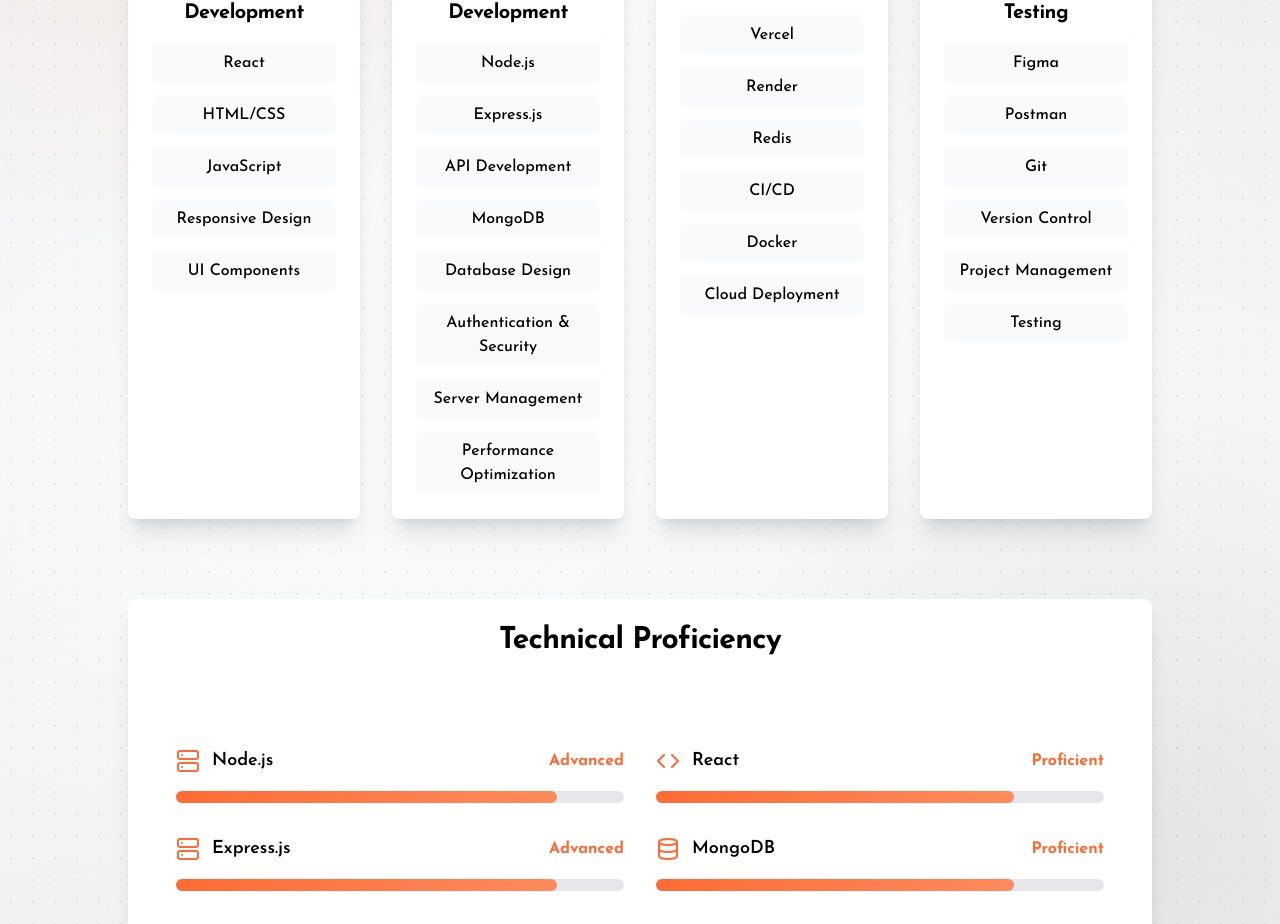
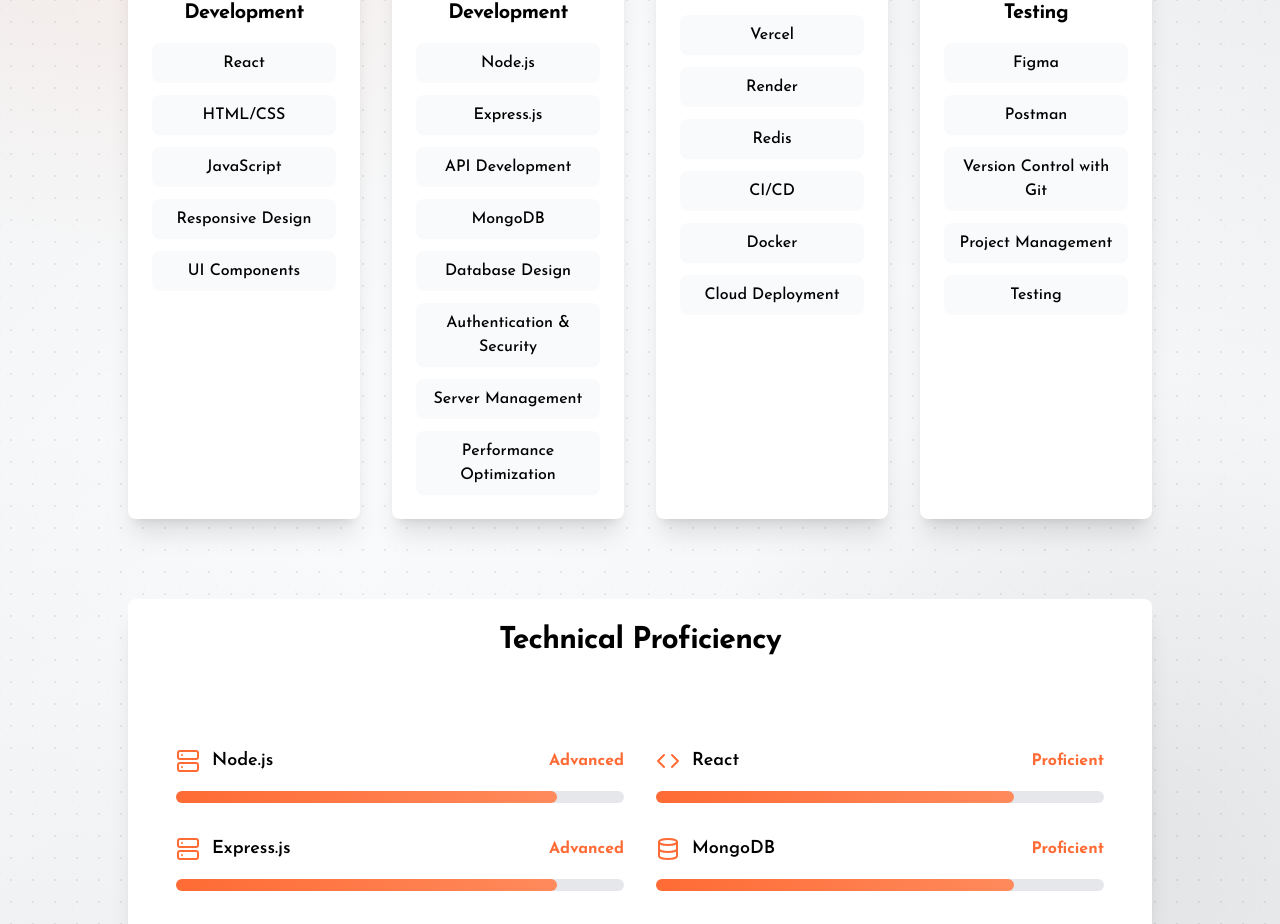
Before and after one commit to Adejareisrael/meet-israel, a React (Vite) app: page / in a window 1280 px wide. Shown: the part 3623-4547 px from the top of the page. Built offline with nearby package versions, Linux system fonts and the light colour scheme.

Commit message:
feat: changed skills

```diff
--- a/src/components/portfolio/Skills.tsx
+++ b/src/components/portfolio/Skills.tsx
@@ -22,7 +22,7 @@
     {
       title: "Design Tools & Testing",
       icon: Globe,
-      skills: ["Figma", "Postman", "Git", "Version Control", "Project Management", "Testing"]
+      skills: ["Figma", "Postman", "Version Control with Git", "Project Management", "Testing"]
     }
   ];
 
```
